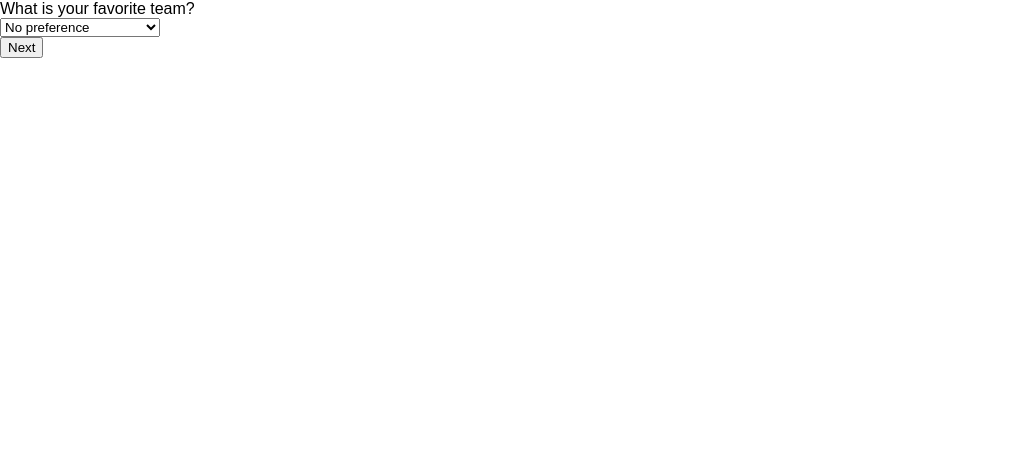
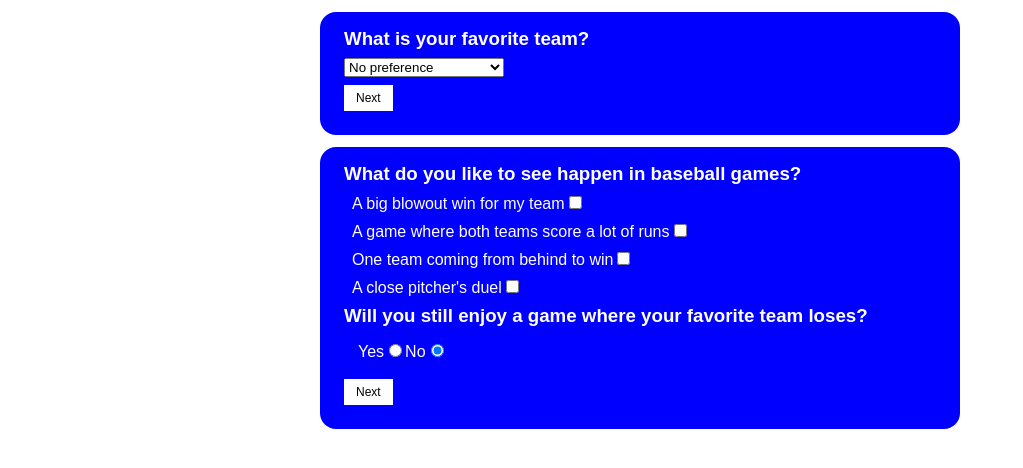
Before and after one commit to periegesis/baseball-picker, a React (Create React App) app: page / in a window 1280 px wide. Shown: the top 468 px of the page, without its empty margins (0-1023 px from the left). Built offline with nearby package versions, Linux system fonts and the light colour scheme.

Commit message:
refactor game prefs and add styling

```diff
--- a/src/components/GameAttributesPicker.tsx
+++ b/src/components/GameAttributesPicker.tsx
@@ -1,20 +1,21 @@
 import * as React from 'react';
 import { TeamNames } from '../common/teamNames';
+import { UserGamePrefsData } from 'src/data/reducers/userGamePrefsReducer';
+import "./Pickers.css";
 
 export interface Props {
-    setFavoriteTeam?: (selectedTeam: string) => void;
+    setGamePreferences?: (prefs: UserGamePrefsData) => void;
 }
 
-interface State {
-    selectedTeam: string,
-    setFavoriteTeam?: (selectedTeam: string) => void
-}
-
-export class GameAttributesPicker extends React.Component<Props, State> {
+export class GameAttributesPicker extends React.Component<Props, UserGamePrefsData> {
     constructor(props: Props) {
         super(props);
         this.state = {
-            selectedTeam: 'NONE'
+            blowouts: false,
+            highScoring: false,
+            comebacksIn9: false,
+            pitching: false,
+            favoriteTeamLosing: false
         };
     }
 
@@ -22,16 +23,63 @@ export class GameAttributesPicker extends React.Component<Props, State> {
         let cur_teams = Object.keys(TeamNames).map(team => new TeamOption(team, TeamNames[team]));
         cur_teams.unshift(new TeamOption("NONE", "No preference"));
         return (
-            <div className="team-picker">
-                <div className="question-text">
-                    What is your favorite team?
+            <div className="section-panel">
+                <div className="answer-panel">
+                    <h3>What do you like to see happen in baseball games?</h3>
+                    <div className="game-attribute-question">
+                        <label>
+                            A big blowout win for my team
+                            <input
+                                type="checkbox"
+                                checked={this.state.blowouts}
+                                onChange={(e) => this.setState({ blowouts: e.target.checked })} />
+                        </label>
+                    </div>
+                    <div className="game-attribute-question">
+                        <label>
+                            A game where both teams score a lot of runs
+                            <input
+                                type="checkbox"
+                                checked={this.state.highScoring}
+                                onChange={(e) => this.setState({ highScoring: e.target.checked })} />
+                        </label>
+                    </div>
+                    <div className="game-attribute-question">
+                        <label>
+                            One team coming from behind to win
+                            <input
+                                type="checkbox"
+                                checked={this.state.comebacksIn9}
+                                onChange={(e) => this.setState({ comebacksIn9: e.target.checked })} />
+                        </label>
+                    </div>
+                    <div className="game-attribute-question" onClick={(e) => this.setState({ pitching: true })}>
+                        <label>
+                            A close pitcher's duel
+                            <input
+                                type="checkbox"
+                                checked={this.state.pitching}
+                                onChange={(e) => this.setState({ pitching: e.target.checked })} />
+                        </label>
+                    </div>
                 </div>
-                <div className="dropdown">
-                    <select value={this.state.selectedTeam} onChange={(e) => this.setState({selectedTeam: e.target.value})}>
-                        { cur_teams.map(team => <option key={team.value} value={team.value}>{team.display}</option>)}
-                    </select>
+                <div>
+                    <h3>Will you still enjoy a game where your favorite team loses?</h3>
+                    <fieldset>
+                        <label>
+                            Yes
+                            <input
+                                type="radio"
+                                checked={this.state.favoriteTeamLosing}
+                                onChange={(e) => this.setState({ favoriteTeamLosing: true })} />
+                        </label>
+                        <label>
+                            No
+                            <input type="radio" checked={!this.state.favoriteTeamLosing} onChange={(e) => this.setState({ favoriteTeamLosing: false })} />
+                        </label>
+                    </fieldset>
                 </div>
-                <button onClick={() => this.props.setFavoriteTeam != null && this.props.setFavoriteTeam(this.state.selectedTeam) }>Next</button>
+                <button onClick={() => this.props.setGamePreferences != null && this.props.setGamePreferences(this.state) }>Next</button>
             </div>
         );
     }
--- /dev/null
+++ b/src/components/Pickers.css
@@ -0,0 +1,31 @@
+.section-panel {
+    margin: 12px 25%;
+    padding-left: 24px;
+    padding-right: 24px;
+    padding-top: 16px;
+    padding-bottom: 16px;
+    background-color: blue;
+    color: white;
+    border-radius: 16px;
+}
+
+h3 {
+    margin: 0 0 8px 0;
+}
+
+button {
+    padding: 6px 12px;
+    font-size: 12px;
+    align-content: center;
+    background-color: white;
+    border: none;
+    margin: 8px 0;
+}
+
+fieldset {
+    border: none;
+}
+
+.game-attribute-question {
+    margin: 8px;
+}
--- a/src/components/TeamPicker.tsx
+++ b/src/components/TeamPicker.tsx
@@ -1,5 +1,6 @@
 import * as React from 'react';
 import { TeamNames } from '../common/teamNames';
+import "./Pickers.css";
 
 export interface Props {
     setFavoriteTeam?: (selectedTeam: string) => void;
@@ -23,10 +24,8 @@ export class TeamPicker extends React.Component<Props, State> {
         let cur_teams = Object.keys(TeamNames).map(team => new TeamOption(team, TeamNames[team]));
         cur_teams.unshift(new TeamOption("NONE", "No preference"));
         return (
-            <div className="team-picker">
-                <div className="question-text">
-                    What is your favorite team?
-                </div>
+            <div className="section-panel">
+                <h3>What is your favorite team?</h3>
                 <div className="dropdown">
                     <select value={this.state.selectedTeam} onChange={(e) => this.setState({selectedTeam: e.target.value})}>
                         { cur_teams.map(team => <option key={team.value} value={team.value}>{team.display}</option>)}
--- /dev/null
+++ b/src/containers/GameAttributesPicker.tsx
@@ -0,0 +1,23 @@
+import { GameAttributesPicker } from '../components/GameAttributesPicker'
+import { GameFeaturesAction, setGamePreferences } from 'src/data/actions';
+import { Dispatch } from 'redux';
+import { connect } from 'react-redux';
+import { UserGamePrefsData } from 'src/data/reducers/userGamePrefsReducer';
+
+function mapStateToProps({ blowouts, highScoring, comebacksIn9, pitching, favoriteTeamLosing }: UserGamePrefsData) {
+    return {
+        blowouts,
+        highScoring,
+        comebacksIn9,
+        pitching,
+        favoriteTeamLosing
+    }
+}
+
+function matchDispatchToProps(dispatch: Dispatch<GameFeaturesAction>) {
+    return {
+        setGamePreferences: (preferences: UserGamePrefsData) => dispatch(setGamePreferences(preferences))
+    }
+}
+
+export const GameAttributesPickerContainer = connect(mapStateToProps, matchDispatchToProps)(GameAttributesPicker)
--- a/src/data/actions/index.tsx
+++ b/src/data/actions/index.tsx
@@ -1,10 +1,18 @@
+import { UserGamePrefsData } from '../reducers/userGamePrefsReducer';
+
+// TODO: refactor action boilerplate
+
 export const enum FavoriteTeamActionTypes {
     SetFavoriteTeam = "FavoriteTeam_Set",
 }
 
 export const enum GameFeaturesActionTypes {
+    AllPreferences = "GameFeature_AllPreferences",
     Blowouts = "GameFeature_Blowout",
-    ComebackIn9 = "GameFeature_ComebackIn9"
+    HighScoring = "GameFeatures_HighScoring",
+    ComebackIn9 = "GameFeature_ComebackIn9",
+    Pitching = "GameFeature_Pitching",
+    FavoriteTeamLosing = "GameFeature_FavoriteTeamLosing"
 };
 
 export interface FavoriteTeamAction {
@@ -14,13 +22,19 @@ export interface FavoriteTeamAction {
 
 export interface GameFeaturesAction {
     type: GameFeaturesActionTypes;
-    preference: boolean;
+    preferences: UserGamePrefsData;
 }
 
 export function setFavoriteTeam(favoriteTeam: string): FavoriteTeamAction {
-    console.log(favoriteTeam);
     return {
         type: FavoriteTeamActionTypes.SetFavoriteTeam,
         favoriteTeam: favoriteTeam
     }
 }
+
+export function setGamePreferences(preferences: UserGamePrefsData): GameFeaturesAction {
+    return {
+        type: GameFeaturesActionTypes.AllPreferences,
+        preferences: preferences
+    }
+}
--- a/src/data/reducers/userGamePrefsReducer.tsx
+++ b/src/data/reducers/userGamePrefsReducer.tsx
@@ -1,19 +1,17 @@
 import { GameFeaturesAction, GameFeaturesActionTypes } from '../actions/index'
 
-export function gameFeatures(state: UserGamePrefsData = { blowouts: false, comebacksIn9: false, favoriteTeamLosing: false }, action: GameFeaturesAction): UserGamePrefsData {
+export function gameFeatures(state: UserGamePrefsData = { blowouts: false, highScoring: false, comebacksIn9: false, pitching: false, favoriteTeamLosing: false }, action: GameFeaturesAction): UserGamePrefsData {
     switch (action.type) {
-        case GameFeaturesActionTypes.Blowouts:
-            return { ...state, blowouts: action.preference };
-        case GameFeaturesActionTypes.ComebackIn9:
-            return { ...state, comebacksIn9: action.preference };
+        case GameFeaturesActionTypes.AllPreferences:
+            return action.preferences;
     }
     return state;
 }
 
 export interface UserGamePrefsData {
     blowouts: boolean;
-    //comebacksIn7: boolean;
+    highScoring: boolean;
     comebacksIn9: boolean;
-    //pitching: boolean;
+    pitching: boolean;
     favoriteTeamLosing: boolean;
 }
--- a/src/index.tsx
+++ b/src/index.tsx
@@ -5,10 +5,14 @@ import registerServiceWorker from './registerServiceWorker';
 import { Provider } from 'react-redux';
 import { store } from './reducers';
 import { TeamPickerContainer } from './containers/TeamPicker';
+import { GameAttributesPickerContainer } from './containers/GameAttributesPicker';
 
 ReactDOM.render(
   <Provider store={store}>
-    <TeamPickerContainer />
+    <div>
+      <TeamPickerContainer />
+      <GameAttributesPickerContainer />
+    </div>
   </Provider>,
   document.getElementById('root') as HTMLElement
 );
```
Also changed, not shown: src/components/AllPickers.tsx (deleted).
